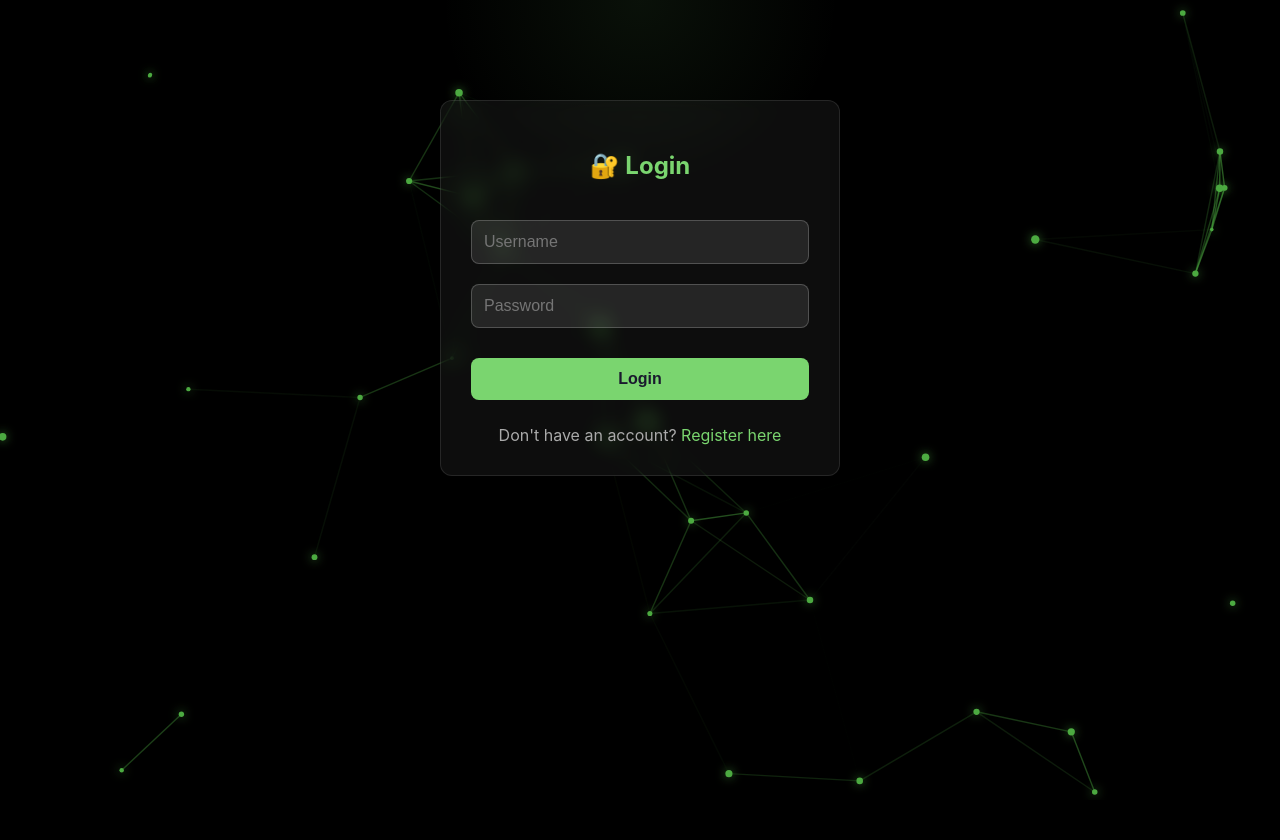
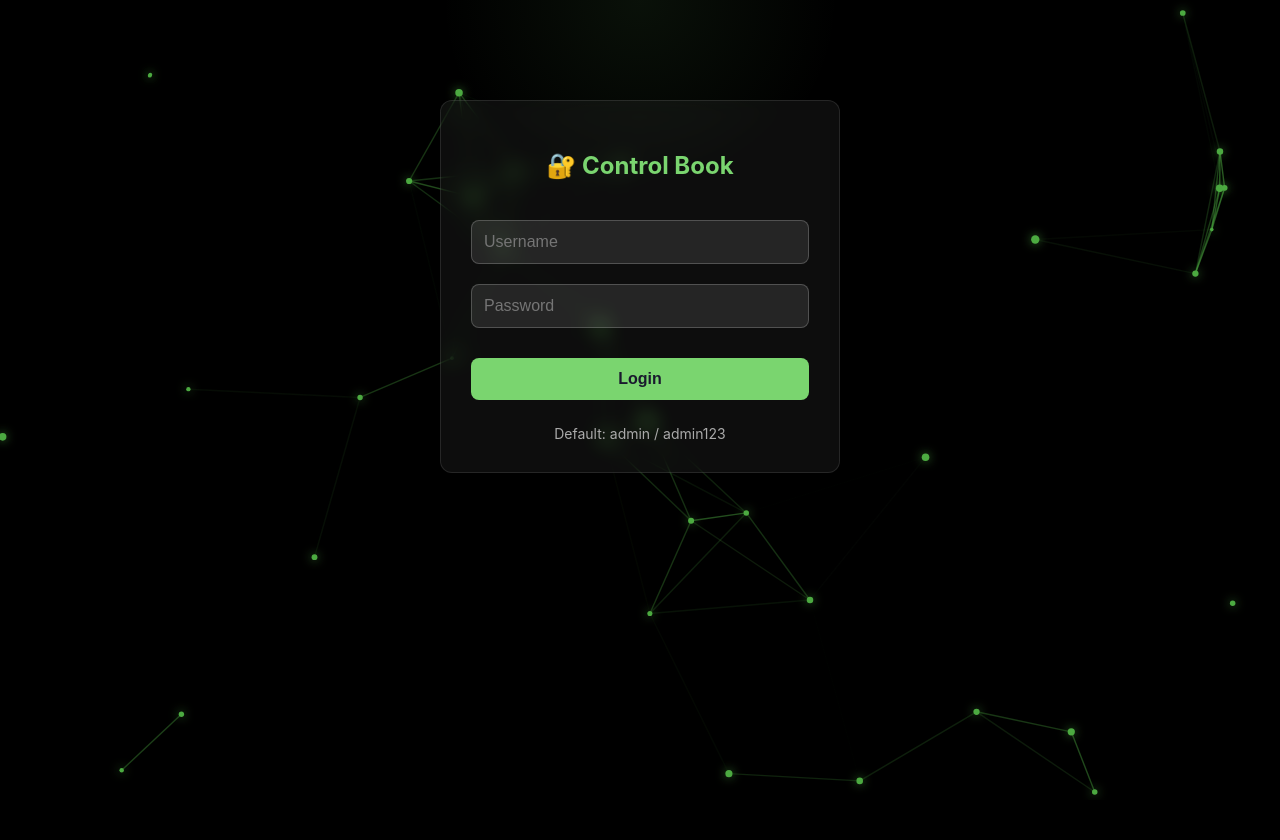
Before and after one commit to Error404ke/controlbook, a Flask app: page /login in a window 1280 px wide. Shown: the top 840 px of the page. Run offline with Flask 3, Linux system fonts and the light colour scheme.

Commit message:
Remove registration option - only admin login

```diff
--- a/app.py
+++ b/app.py
@@ -136,35 +136,6 @@ def login():
 
     return render_template('login.html')
 
-@app.route('/register', methods=['GET', 'POST'])
-def register():
-    if request.method == 'POST':
-        username = request.form.get('username')
-        email = request.form.get('email')
-        password = request.form.get('password')
-        confirm_password = request.form.get('confirm_password')
-
-        if password != confirm_password:
-            return render_template('register.html', error='Passwords do not match')
-
-        if len(password) < 6:
-            return render_template('register.html', error='Password must be at least 6 characters')
-
-        if User.query.filter_by(username=username).first():
-            return render_template('register.html', error='Username already exists')
-
-        if User.query.filter_by(email=email).first():
-            return render_template('register.html', error='Email already registered')
-
-        new_user = User(username=username, email=email)
-        new_user.set_password(password)
-        db.session.add(new_user)
-        db.session.commit()
-
-        flash('Registration successful! Please login.', 'success')
-        return redirect(url_for('login'))
-
-    return render_template('register.html')
 
 @app.route('/logout')
 @login_required
--- a/templates/login.html
+++ b/templates/login.html
@@ -55,24 +55,18 @@
             text-align: center;
             margin: 10px 0;
         }
-        .auth-container .link {
+        .auth-container .info {
+            color: #aaa;
             text-align: center;
-            color: #aaa;
             margin-top: 15px;
-        }
-        .auth-container .link a {
-            color: #7ad56f;
-            text-decoration: none;
-        }
-        .auth-container .link a:hover {
-            text-decoration: underline;
+            font-size: 14px;
         }
     </style>
 </head>
 <body>
     <canvas id="background-canvas"></canvas>
     <div class="auth-container">
-        <h2>🔐 Login</h2>
+        <h2>🔐 Control Book</h2>
         {% if error %}
             <div class="error">{{ error }}</div>
         {% endif %}
@@ -81,8 +75,8 @@
             <input type="password" name="password" placeholder="Password" required />
             <button type="submit">Login</button>
         </form>
-        <div class="link">
-            Don't have an account? <a href="{{ url_for('register') }}">Register here</a>
+        <div class="info">
+            Default: admin / admin123
         </div>
     </div>
     <script>
```
